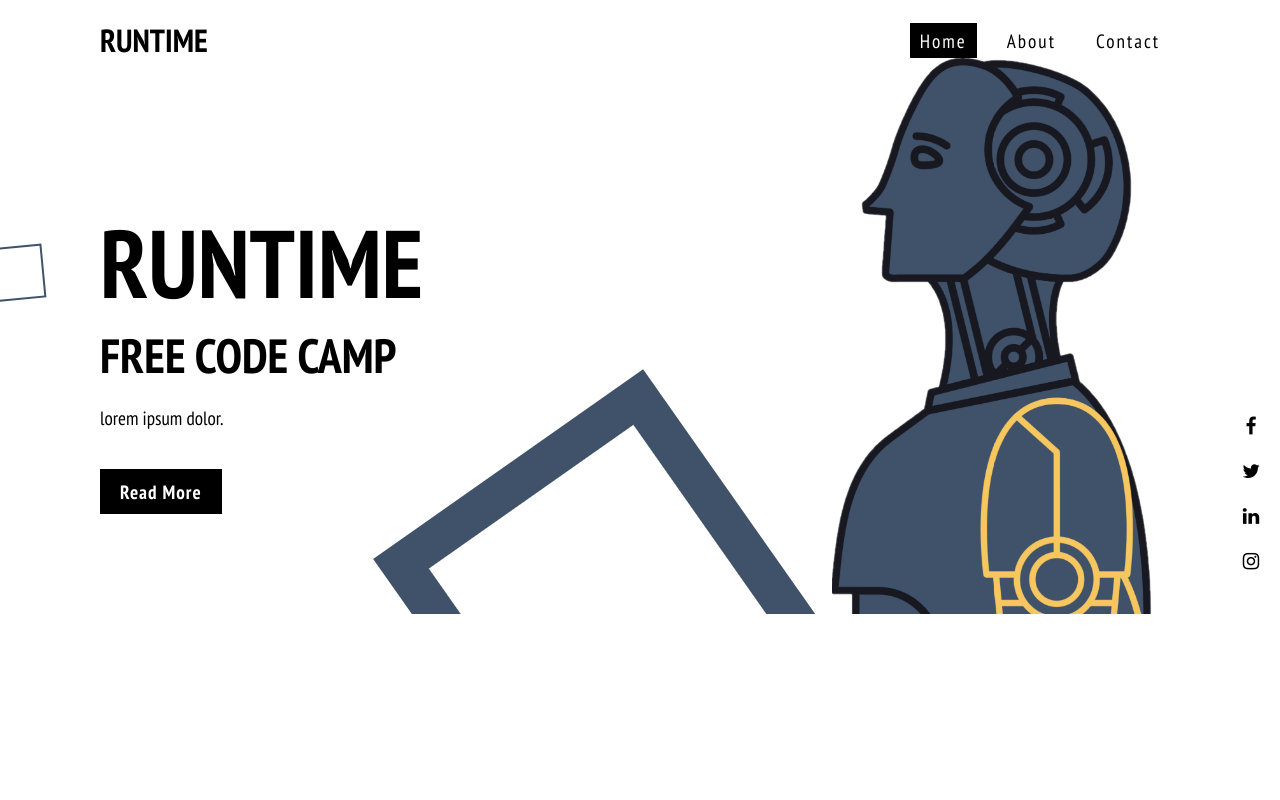
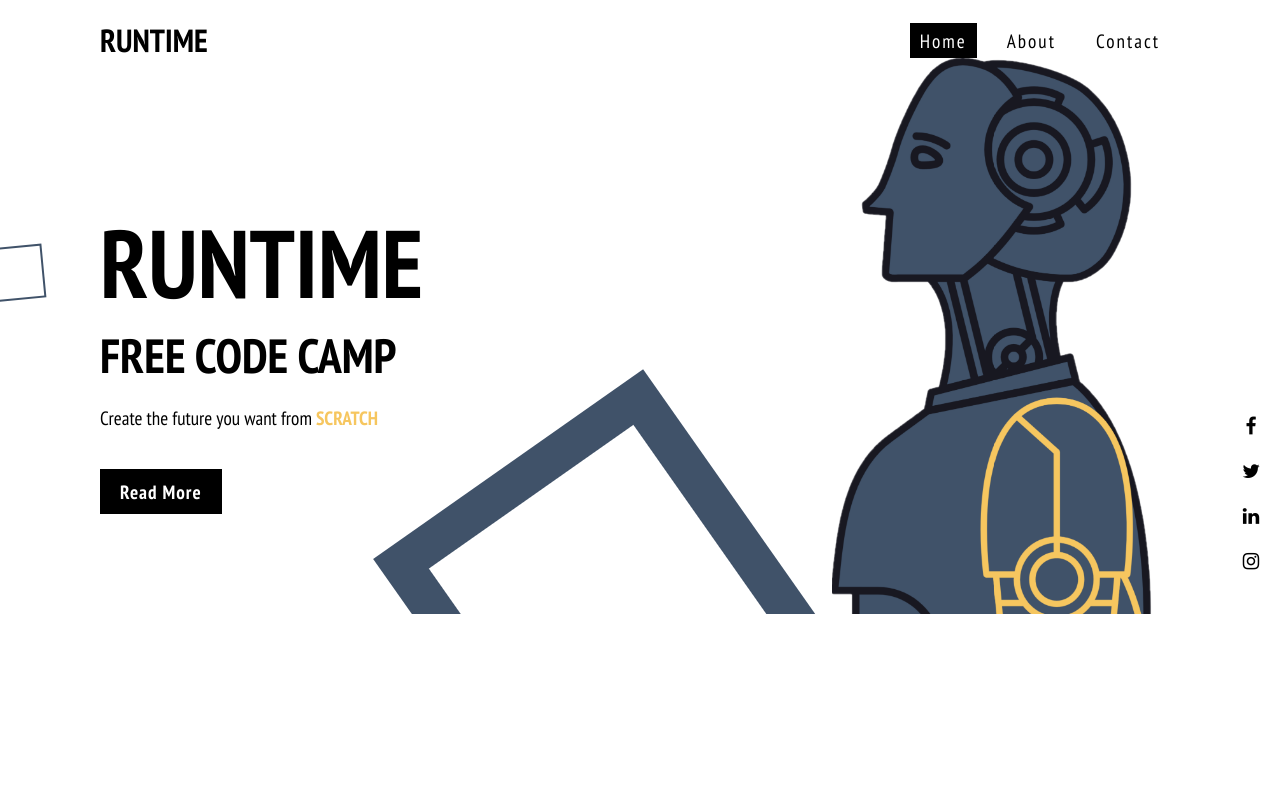
Before and after one commit to EruditeBoen/SchoolWeb, a PHP site: page /Runtime/index.html in a window 1280 px wide. Run offline with PHP 8.4, Linux system fonts and the light colour scheme.

Commit message:
description

```diff
--- a/Runtime/index.html
+++ b/Runtime/index.html
@@ -32,7 +32,7 @@
 		<div class="bannerText">
 			<h2>Runtime</h2>
 			<h3>Free Code Camp</h3>
-			<p>lorem ipsum dolor.</p>
+			<p>Create the future you want from <span>SCRATCH</span></p>
 			<a href="#" class="read-more">Read More</a>
 		</div>
 		<img src="imgs/robot.png" alt="" class="robot">
--- a/Runtime/style.css
+++ b/Runtime/style.css
@@ -25,6 +25,11 @@ body {
     height: 100%;
     transform-origin: top;
     animation: open 1s ease-in-out forwards;
+}
+
+span {
+    color: #f6c65f;
+    font-weight: bold;
 }
 
 .open .layer:nth-child(1) {
```
